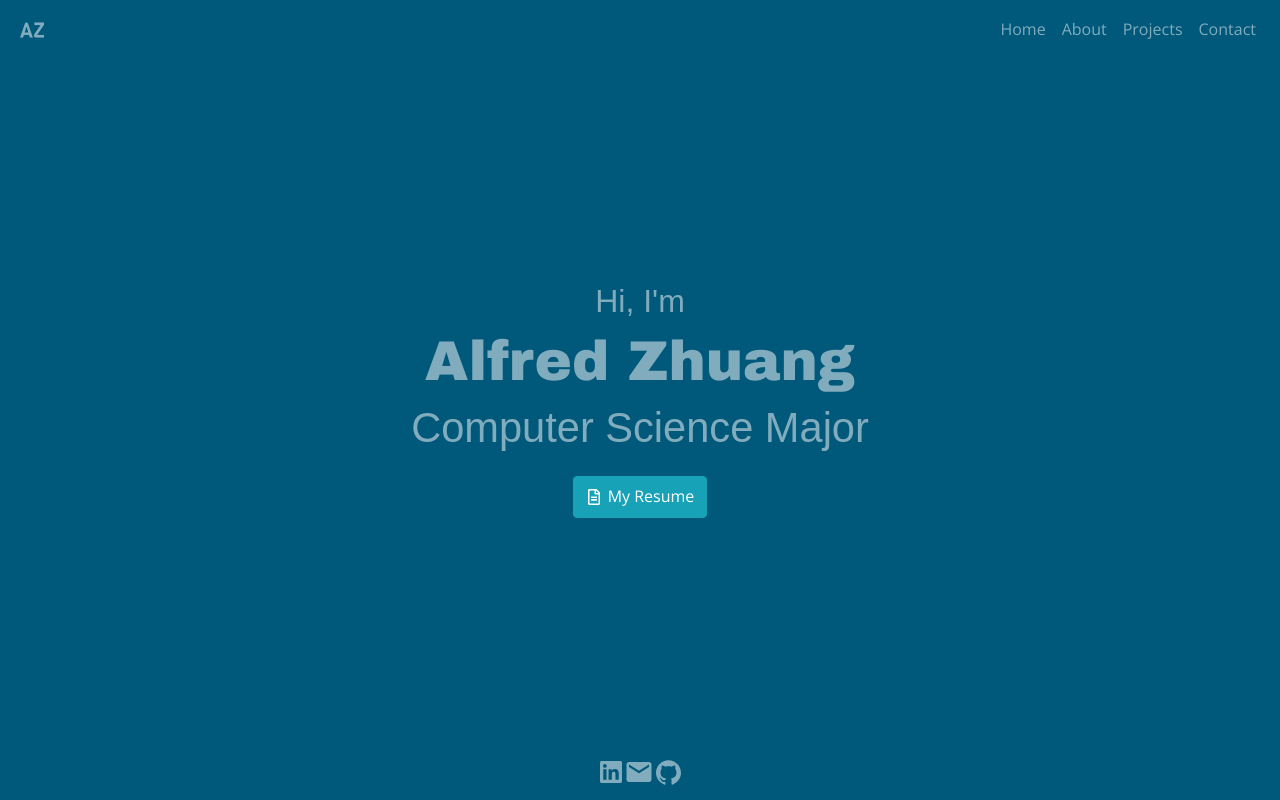
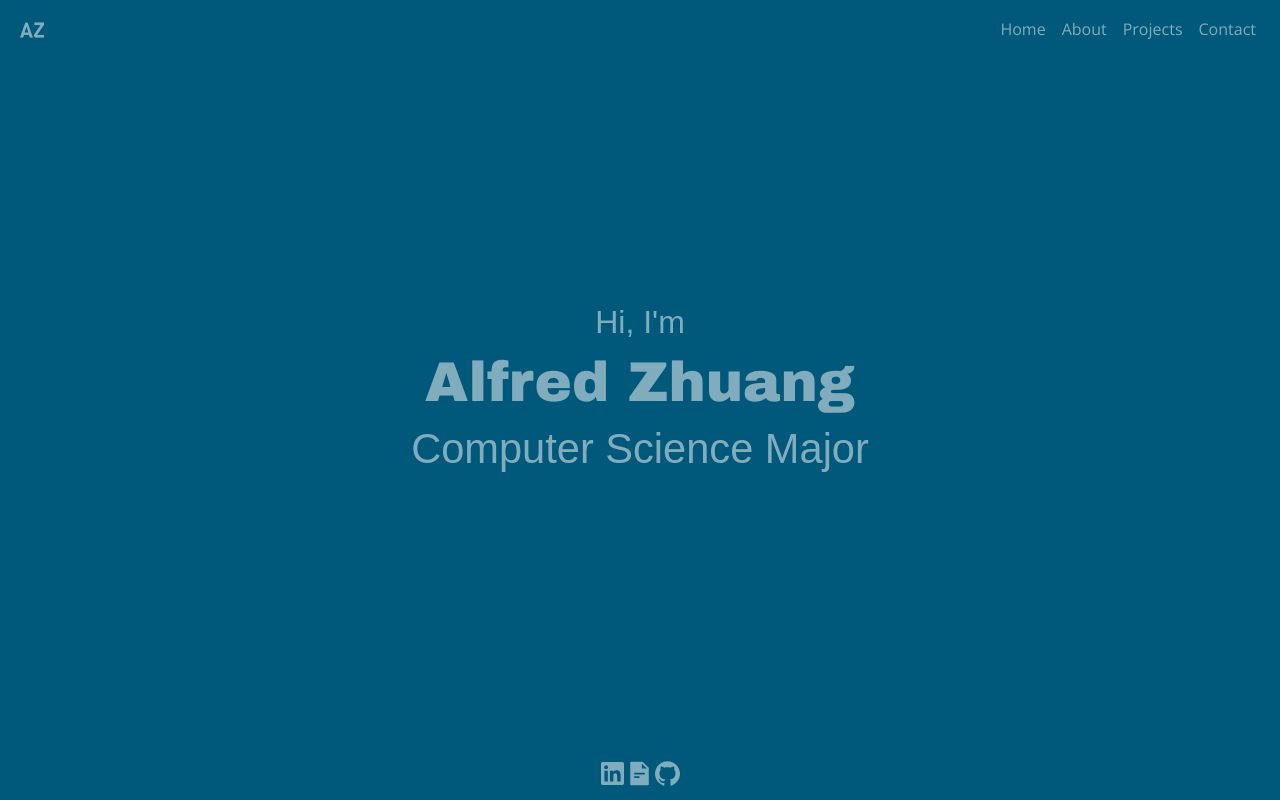
Before and after one commit to alfredzhuang/portfolio, a React (Create React App) app: page / in a window 1280 px wide. Built offline with nearby package versions, Linux system fonts and the light colour scheme; a web font is replaced by a local one.

Commit message:
move resume button

```diff
--- a/package.json
+++ b/package.json
@@ -1,5 +1,4 @@
 {
-  "name": "alfredzhuang.github.io",
   "version": "0.1.0",
   "private": true,
   "dependencies": {
--- a/src/components/Footer.css
+++ b/src/components/Footer.css
@@ -1,29 +1,29 @@
 .container {
-    padding: 13px;
-    text-align: center;
+  padding: 13px;
+  text-align: center;
 }
 
 .footer {
-    background-color: transparent;
+  background-color: transparent;
 }
 
 .icon {
-    color: #80ACBD;
-    padding: 0 1px;
+  color: #80acbd;
+  padding: 0 1px;
 }
 
 .footer-icon1 {
-    font-size: 22px;
+  font-size: 23px;
 }
 
 .footer-icon2 {
-    font-size: 30px;
+  font-size: 27px;
 }
 
 .footer-icon3 {
-    font-size: 25px;
+  font-size: 25px;
 }
 
 .icon:hover {
-    color: #CEEBE9;
+  color: #ceebe9;
 }
--- a/src/components/Footer.js
+++ b/src/components/Footer.js
@@ -1,21 +1,30 @@
-import React from 'react';
-import './Footer.css'
-import { SiLinkedin, SiGithub } from 'react-icons/si';
-import { MdEmail } from 'react-icons/md';
+import React from "react";
+import "./Footer.css";
+import { SiLinkedin, SiGithub } from "react-icons/si";
+import { AiFillFileText } from "react-icons/ai";
 
 function Footer() {
-
   return (
     <footer className="footer fixed-bottom" bg="transparent">
-            <div className = "container">
-                <a class="icon" rel="noreferrer" target="_blank" href="https://www.linkedin.com/in/alfred-zhuang/">
-                    <SiLinkedin className="footer-icon1"/>
+      <div className="container">
+        <a
+          class="icon"
+          rel="noreferrer"
+          target="_blank"
+          href="https://www.linkedin.com/in/alfred-zhuang/"
+        >
+          <SiLinkedin className="footer-icon1" />
         </a>
-                <a class="icon" rel="noreferrer" target="_blank" href="mailto:alfredzhuang1234@gmail.com">
-                    <MdEmail className="footer-icon2"/>
+        <a class="icon" rel="noreferrer" target="_blank" href="/resume.pdf">
+          <AiFillFileText className="footer-icon2" />
         </a>
-                <a class="icon" rel="noreferrer" target="_blank" href="https://github.com/alfredzhuang">
-                    <SiGithub className="footer-icon3"/>
+        <a
+          class="icon"
+          rel="noreferrer"
+          target="_blank"
+          href="https://github.com/alfredzhuang"
+        >
+          <SiGithub className="footer-icon3" />
         </a>
       </div>
     </footer>
--- a/src/pages/HomePage.css
+++ b/src/pages/HomePage.css
@@ -27,21 +27,6 @@ h2 {
   padding-bottom: 15px;
 }
 
-.btn {
-  font-family: "Open Sans", sans-serif;
-}
-
-.button-icon {
-    display: inline-block;
-    padding-right: 6px;
-    padding-bottom: 4px;
-}
-
-.button-content {
-    position: relative;
-    top: 1px;
-}
-
 @media (max-width: 490px) {
   .top-subheading {
     font-size: 1.5rem;
--- a/src/pages/HomePage.js
+++ b/src/pages/HomePage.js
@@ -2,7 +2,6 @@ import React from "react";
 import "./HomePage.css";
 import Button from "react-bootstrap/Button";
 import { motion } from "framer-motion";
-import { FaRegFileAlt } from "react-icons/fa";
 
 function HomePage(props) {
   return (
@@ -16,18 +15,6 @@ function HomePage(props) {
         <h3 class="top-subheading">{props.subTitle1}</h3>
         <h1 className="heading">{props.title}</h1>
         <h2 class="bottom-subheading">{props.subTitle2}</h2>
-        <Button
-          className="btn btn-info"
-          size="md"
-          target="_blank"
-          href="/resume.pdf"
-          rel="noreferrer"
-        >
-            <div className="button-icon">
-            <FaRegFileAlt />
-            </div>
-            <span className="button-content">My Resume</span>
-        </Button>
       </motion.div>
     </div>
   );
```
Lines whose indentation alone changed are shown as unchanged.
